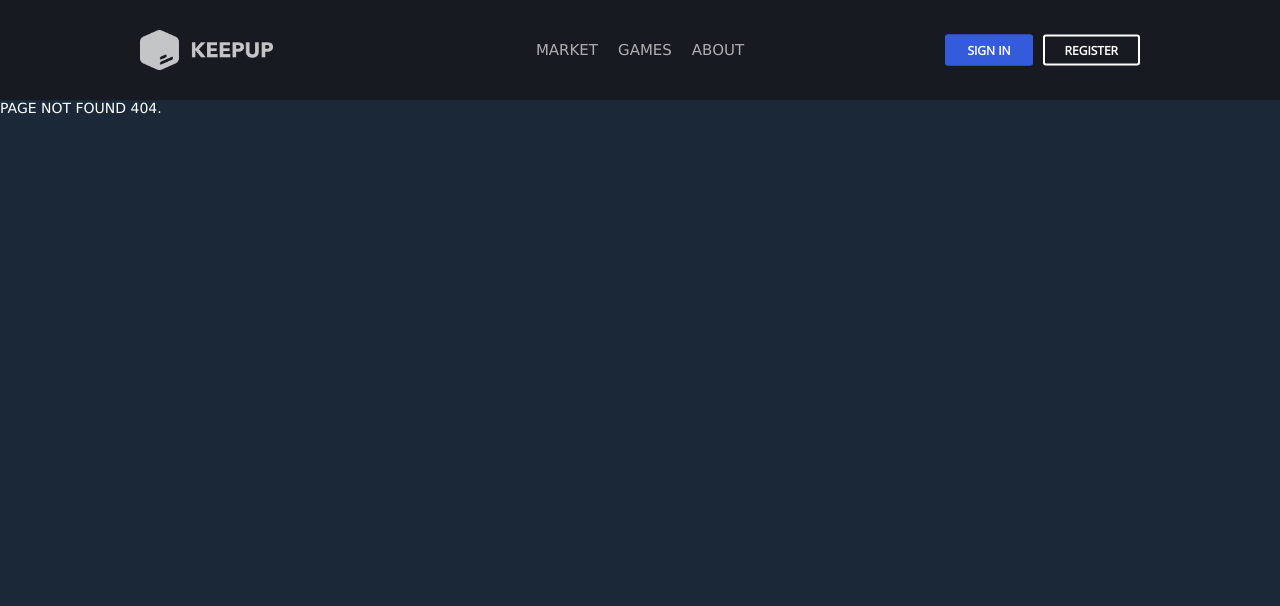
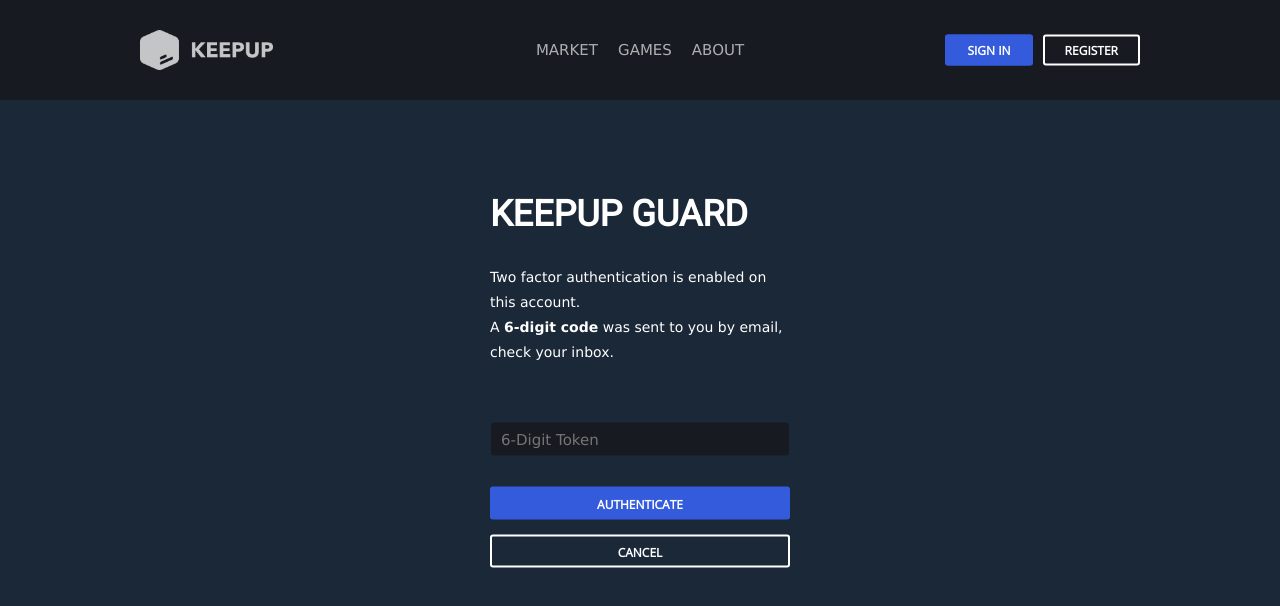
Before and after one commit to keep-up-app/keepup-vuejs-app, a Vue app: page /auth/token in a window 1280 px wide. Before the commit this address had no page. Shown: the top 606 px of the page. Built offline with nearby package versions, Linux system fonts and the light colour scheme; what vue-cookies would draw is missing.

Commit message:
added 2FA

```diff
--- a/src/assets/style/main.style.scss
+++ b/src/assets/style/main.style.scss
@@ -170,3 +170,11 @@
     padding: 20px;
     margin: 40px 0;
 }
+
+.checkbox {
+    position: relative;
+    width: auto;
+    height: 30px;
+    transform: translateY(30%);
+    margin-right: 15px;
+}
--- a/src/components/EditKeepupProfile.vue
+++ b/src/components/EditKeepupProfile.vue
@@ -16,7 +16,11 @@
                         <p>Choose Password:</p>
                         <input type="password" v-model="form.choosePassword" placeholder="Choose Password">
                         <p>Repeat Password:</p>
-                        <input class="space" type="password" v-model="form.repeatPassword" placeholder="Repeat Password">
+                        <input type="password" v-model="form.repeatPassword" placeholder="Repeat Password">
+                        <div class="vignet-box">
+                            <input class="checkbox" type="checkbox" id="2fa" v-model="form.auth.enabled">
+                            <label for="2fa">Enable <strong>Two Factor Authentification</strong></label>
+                        </div>
                         <ul class="space-top">
                             <li><button type="submit" class="margin-r btn">Save</button></li>
                             <li><button @click="closeForm" class="margin-r btn-inverted">Cancel</button></li>
@@ -44,7 +48,10 @@ export default {
                 email: this.$props.user.email,
                 username: this.$props.user.username,
                 choosePassword: '',
-                repeatPassword: ''
+                repeatPassword: '',
+                auth: {
+                    enabled:  this.$props.user.auth.enabled
+                }
             }
         }
     },
@@ -63,6 +70,9 @@ export default {
                 'password': {
                     'first': this.form.choosePassword,
                     'second': this.form.repeatPassword
+                },
+                'auth': {
+                    'enabled': this.form.auth.enabled
                 }
             })
             .then(() => {
--- a/src/router/index.js
+++ b/src/router/index.js
@@ -50,6 +50,12 @@ const routes = [
         meta: { guest: true }
     },
     {
+        path: '/auth/token',
+        name: 'Two Factor Authentication',
+        component: () => import('../views/auth/TwoFactorAuth.vue'),
+        meta: { guest: true }
+    },
+    {
         path: '/auth/steam',
         name: 'Steam Auth',
         component: () => import('../views/auth/Steam.vue'),
@@ -73,13 +79,16 @@ const router = new VueRouter({
 
 
 router.beforeEach((to, from, next) => {
-    if (to.matched.some((record) => record.meta.requiresAuth)) {
-        if (store.getters.isAuthenticated) {
-            next();
-            return;
-        }
-        next('auth/login');
-    } else next();
+    if (to.matched.some((record) => record.meta.guest))
+        if (store.getters.isAuthenticated) return next('account');
+    next();
+});
+
+
+router.beforeEach((to, from, next) => {
+    if (to.matched.some((record) => record.meta.requiresAuth))
+        if (!store.getters.isAuthenticated) return next('auth/login');
+    next();
 });
 
 
--- a/src/store/modules/user.js
+++ b/src/store/modules/user.js
@@ -26,14 +26,14 @@ const getters = {
 const actions = {
     async REGISTER({ commit }, payload) {
         let res = await axios.post(cors + registerEndpoint, payload);
-        let user = res.data.data;
+        let user = res.data;
         Vue.$cookies.set('token', user['token']);
         commit('SET_USER', user);
     },
 
     async LOGIN({ commit }, payload) {
         let res = await axios.post(cors + loginEndpoint, payload);
-        let user = res.data.data;
+        let user = res.data;
         Vue.$cookies.set('token', user['token']);
         commit('SET_USER', user);
     },
@@ -41,7 +41,7 @@ const actions = {
 
     async UPDATE({ commit, getters }, payload) {
         let res = await axios.put(cors + userEndpoint + '/user/update', {
-            find: { email: getters.User['email'] },
+            find: { _id: getters.User['_id'] },
             with: payload
         }, { headers: { 'Authorization': getters.User['token'] } })
         commit('SET_USER', res.data);
--- a/src/store/modules/util.js
+++ b/src/store/modules/util.js
@@ -1,23 +1,33 @@
 
 const state = {
     edit: false,
+    twoFactorAuth: false
 };
 
 
 const getters = {
-    showEditForm: state => state.edit
+    showEditForm: state => state.edit,
+    showAuthForm: state => state.twoFactorAuth,
 };
 
 
 const actions = {
     TOGGLE_EDIT_FORM({ commit }, show = false) {
         commit('SET_EDIT', show);
+    },
+
+    TOGGLE_AUTH_FORM({ commit }, show = false) {
+        commit('SET_AUTH', show);
     }
 };
 
 
 const mutations = {
     SET_EDIT(state, show) {
+        state.edit = show;
+    },
+
+    SET_AUTH(state, show) {
         state.edit = show;
     }
 };
--- a/src/views/auth/Login.vue
+++ b/src/views/auth/Login.vue
@@ -42,7 +42,14 @@ export default {
                 'password': this.form.password
             })
             .then(() => { this.$router.push('/') })
-            .catch(err => { this.error = err.response ? err.response.data.error : err })
+            .catch(err => {
+                this.error = err.response ? err.response.data.error : err;
+                if (this.error == 'Missing Token.') {
+                    console.log(err.response.data.details);
+                    this.$router.push('/auth/token?_id=' + err.response.data.details._id);
+                    this.error = null;
+                }
+            })
             .finally(() => { this.submitted = false })
         }
     },
--- a/src/views/auth/Steam.vue
+++ b/src/views/auth/Steam.vue
@@ -36,7 +36,7 @@ export default {
         if (dataUrl) {
             let steamid = dataUrl.substring(dataUrl.lastIndexOf('/') + 1);
             if (steamid) this.$store.dispatch('UPDATE', { 'steamid': steamid })
-                .then(success => { this.$router.push('/account'); console.log(success) })
+                .then(() => this.$router.push('/account'))
                 .catch(err => { this.error = err.response ? err.response.data.error : err; })
         }
     },
--- /dev/null
+++ b/src/views/auth/TwoFactorAuth.vue
@@ -0,0 +1,68 @@
+<template>
+    <div class="content">
+        <div id="auth">
+            <h1>KEEPUP GUARD</h1>
+            <p>Two factor authentication is enabled on this account.</p>
+            <p>A <b>6-digit code</b> was sent to you by email, check your inbox.</p>
+            <div class="message-box"><p :class="{ 'error' : error }">{{ error }}</p></div>
+            <div id="auth-form" :class="{ 'disabled' : this.submitted }">
+                <form @submit.prevent="submit">
+                    <input type="hidden" v-model="form._id">
+                    <input placeholder="6-Digit Token" type="text" v-model="form.token">
+                    <button class="btn large">Authenticate</button>
+                </form>
+                <router-link class="btn-inverted large" to="/market">Cancel</router-link>
+            </div>
+        </div>
+    </div>
+</template>
+
+<script>
+
+export default {
+    name: 'Login',
+
+    data() {
+        return {
+            submitted: false,
+            error: null,
+            form: {
+                _id: this.$route.query._id,
+                token: '',
+            }
+        }
+    },
+
+    methods: {
+        submit: function() {
+            this.submitted = true;
+            this.error = null;
+
+            this.$store.dispatch('LOGIN', this.form)
+                .then(() => { this.$router.push('/') })
+                .catch(err => { this.error = err.response ? err.response.data.error : err })
+                .finally(() => { this.submitted = false })
+        }
+    },
+}
+
+</script>
+
+<style lang="scss" scoped>
+
+    #auth {
+        position: relative;
+        height: 375px;
+        width: 30%;
+        left: 50%;
+        top: 35vh;
+        transform: translate(-50%, -50%);
+    }
+
+    #auth-form {
+        position: absolute;
+        width: 100%;
+        bottom: 0;
+    }
+
+</style>
```
